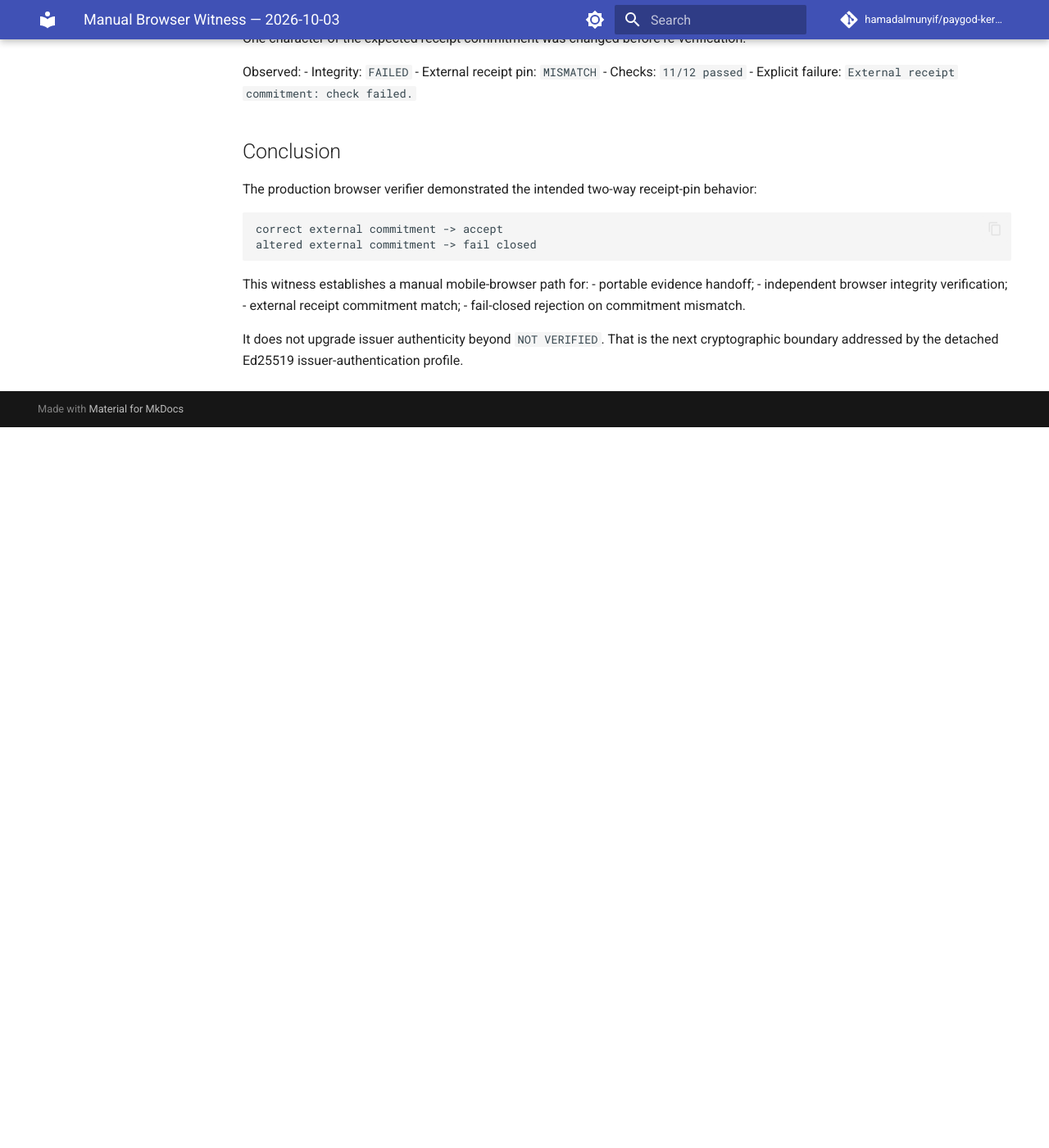
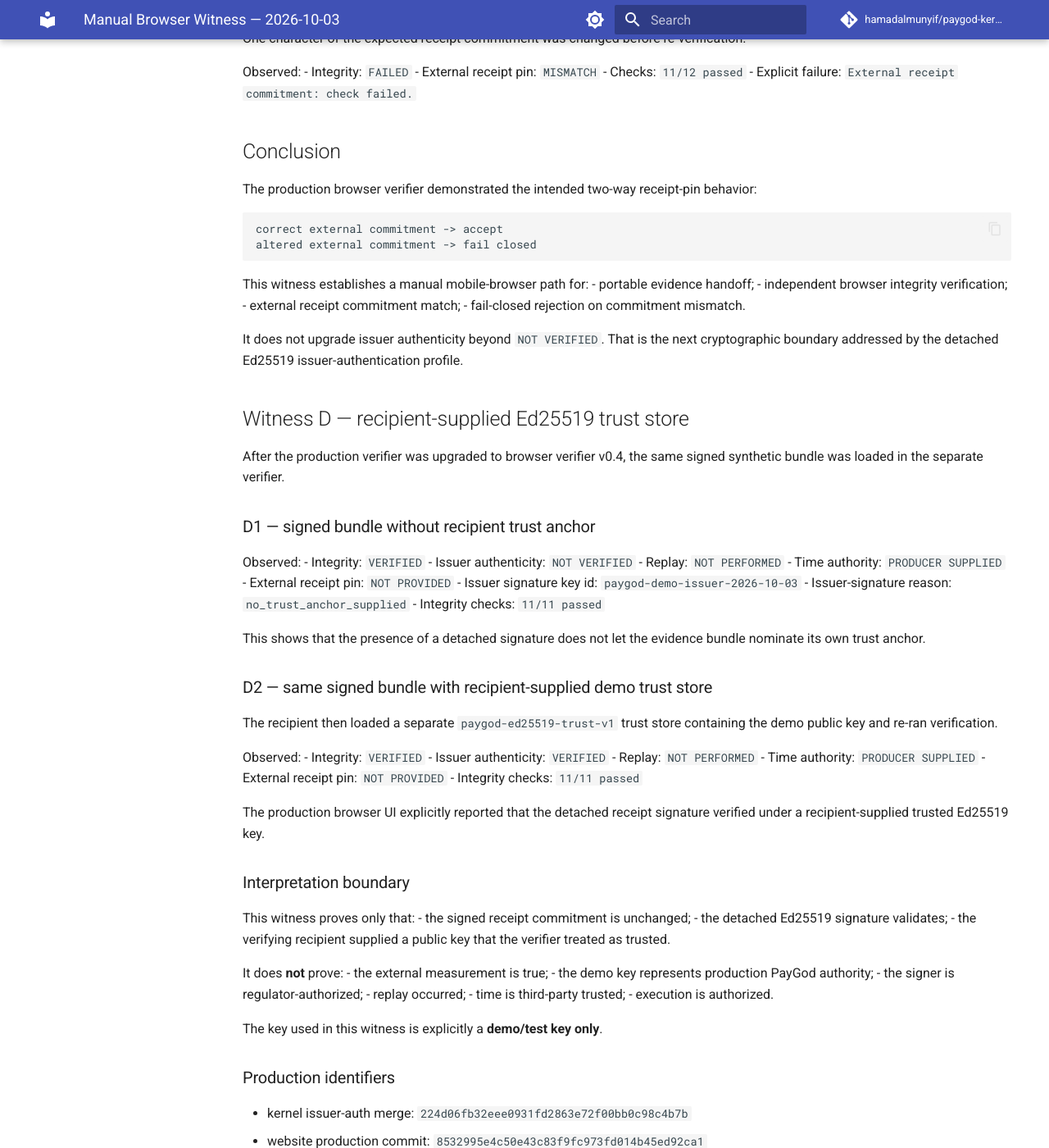
Before and after one commit to hamadalmunyif/paygod-kernel-mvp, an MkDocs documentation site: the page built from docs/MANUAL_BROWSER_WITNESS_2026-10-03.md, in a window 1280 px wide and 1400 px high, scrolled down 1379 px. Shown: the whole window at 82% size. Built offline with MkDocs 1.6.1 and Material for MkDocs 9.7.7, drawn with Linux system fonts in a browser that asks for light colours; comment, search, counter and statistics services are not loaded; before the commit the page ends 1900 px from its top, so only the background shows below that; some of the changed text lies outside the part shown.

Commit message:
docs: record manual issuer-authentication browser witness

````diff
--- a/docs/MANUAL_BROWSER_WITNESS_2026-10-03.md
+++ b/docs/MANUAL_BROWSER_WITNESS_2026-10-03.md
@@ -84,3 +84,74 @@ This witness establishes a manual mobile-browser path for:
 - fail-closed rejection on commitment mismatch.
 
 It does not upgrade issuer authenticity beyond `NOT VERIFIED`. That is the next cryptographic boundary addressed by the detached Ed25519 issuer-authentication profile.
+
+
+## Witness D — recipient-supplied Ed25519 trust store
+
+After the production verifier was upgraded to browser verifier v0.4, the same signed synthetic bundle was loaded in the separate verifier.
+
+### D1 — signed bundle without recipient trust anchor
+
+Observed:
+- Integrity: `VERIFIED`
+- Issuer authenticity: `NOT VERIFIED`
+- Replay: `NOT PERFORMED`
+- Time authority: `PRODUCER SUPPLIED`
+- External receipt pin: `NOT PROVIDED`
+- Issuer signature key id: `paygod-demo-issuer-2026-10-03`
+- Issuer-signature reason: `no_trust_anchor_supplied`
+- Integrity checks: `11/11 passed`
+
+This shows that the presence of a detached signature does not let the evidence bundle nominate its own trust anchor.
+
+### D2 — same signed bundle with recipient-supplied demo trust store
+
+The recipient then loaded a separate `paygod-ed25519-trust-v1` trust store containing the demo public key and re-ran verification.
+
+Observed:
+- Integrity: `VERIFIED`
+- Issuer authenticity: `VERIFIED`
+- Replay: `NOT PERFORMED`
+- Time authority: `PRODUCER SUPPLIED`
+- External receipt pin: `NOT PROVIDED`
+- Integrity checks: `11/11 passed`
+
+The production browser UI explicitly reported that the detached receipt signature verified under a recipient-supplied trusted Ed25519 key.
+
+### Interpretation boundary
+
+This witness proves only that:
+- the signed receipt commitment is unchanged;
+- the detached Ed25519 signature validates;
+- the verifying recipient supplied a public key that the verifier treated as trusted.
+
+It does **not** prove:
+- the external measurement is true;
+- the demo key represents production PayGod authority;
+- the signer is regulator-authorized;
+- replay occurred;
+- time is third-party trusted;
+- execution is authorized.
+
+The key used in this witness is explicitly a **demo/test key only**.
+
+### Production identifiers
+
+- kernel issuer-auth merge: `224d06fb32eee0931fd2863e72f00bb0c98c4b7b`
+- website production commit: `8532995e4c50e43c83f9fc973fd014b45ed92ca1`
+- production verifier: `https://www.paygod.net/verifier/`
+
+## Updated conclusion
+
+The 2026-10-03 production mobile-browser witnesses now cover:
+
+```text
+portable handoff
+  -> independent integrity verification
+  -> correct external receipt pin -> MATCH
+  -> altered external receipt pin -> FAIL CLOSED
+  -> signed bundle without recipient trust -> NOT VERIFIED
+  -> signed bundle + recipient trust store -> ISSUER AUTHENTICITY VERIFIED
+```
+
+These are engineering witnesses for Internal Rehearsal readiness. They are not external-pilot evidence.
````
